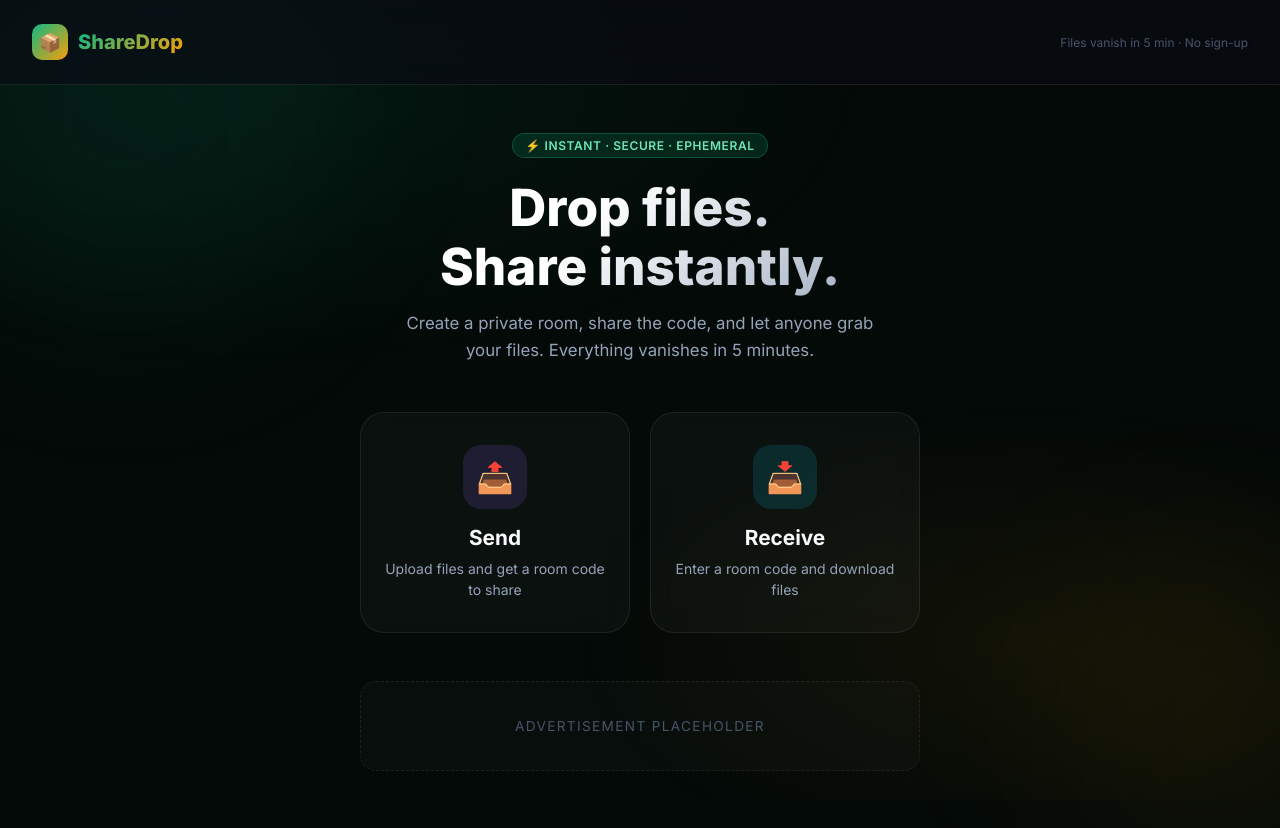
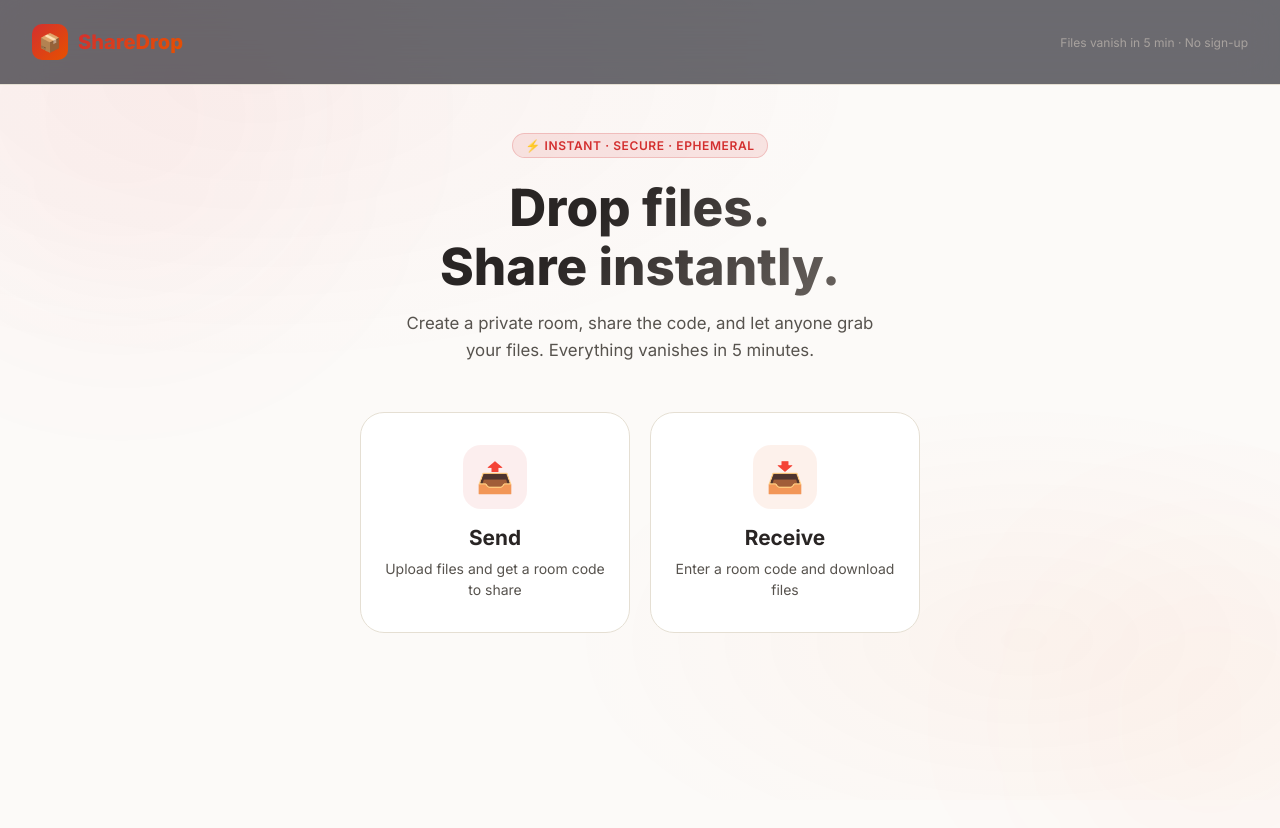
Before and after one commit to mohd-shayan-ansari/sharedude, a website: page index.html in a window 1280 px wide. After the commit the page ends 800 px from the top, so only its background shows below. Drawn offline with Linux system fonts and the light colour scheme.

Commit message:
style: change theme to beige/red, remove ad banner, enforce word-wrap

```diff
--- a/index.html
+++ b/index.html
@@ -10,28 +10,28 @@
   <link href="https://fonts.googleapis.com/css2?family=Inter:wght@300;400;500;600;700;800&display=swap" rel="stylesheet" />
   <style>
     /* ─── Reset & Base ─── */
-    *, *::before, *::after { box-sizing: border-box; margin: 0; padding: 0; }
+    *, *::before, *::after { box-sizing: border-box; margin: 0; padding: 0; word-wrap: break-word; overflow-wrap: break-word; }
 
     :root {
-      --bg-deep:      #040a08;
-      --bg-mid:       #091410;
-      --bg-card:      rgba(255,255,255,0.03);
-      --bg-card-hover:rgba(255,255,255,0.06);
-      --border:       rgba(255,255,255,0.08);
-      --border-glow:  rgba(16,185,129,0.5);
-      --accent:       #10b981;
-      --accent-2:     #f59e0b;
-      --accent-grad:  linear-gradient(135deg, #10b981, #f59e0b);
-      --danger:       #ef4444;
-      --success:      #10b981;
-      --text-1:       #f8fafc;
-      --text-2:       #94a3b8;
-      --text-3:       #475569;
+      --bg-deep:      #fcfaf8;
+      --bg-mid:       #f5f1eb;
+      --bg-card:      #ffffff;
+      --bg-card-hover:rgba(255,255,255,0.8);
+      --border:       #e5dfd3;
+      --border-glow:  rgba(211,47,47,0.3);
+      --accent:       #d32f2f;
+      --accent-2:     #e65100;
+      --accent-grad:  linear-gradient(135deg, #d32f2f, #e65100);
+      --danger:       #c62828;
+      --success:      #2e7d32;
+      --text-1:       #292524;
+      --text-2:       #57534e;
+      --text-3:       #a8a29e;
       --radius-sm:    10px;
       --radius-md:    16px;
       --radius-lg:    24px;
-      --shadow-card:  0 8px 32px rgba(0,0,0,0.4);
-      --shadow-glow:  0 0 40px rgba(16,185,129,0.15);
+      --shadow-card:  0 8px 32px rgba(120,110,100,0.08);
+      --shadow-glow:  0 0 40px rgba(211,47,47,0.15);
       --transition:   all 0.25s cubic-bezier(0.4,0,0.2,1);
     }
 
@@ -49,8 +49,8 @@
       position: fixed;
       inset: 0;
       background:
-        radial-gradient(ellipse 80% 60% at 20% 10%, rgba(16,185,129,0.08) 0%, transparent 60%),
-        radial-gradient(ellipse 60% 50% at 80% 80%, rgba(245,158,11,0.06) 0%, transparent 60%);
+        radial-gradient(ellipse 80% 60% at 20% 10%, rgba(211,47,47,0.04) 0%, transparent 60%),
+        radial-gradient(ellipse 60% 50% at 80% 80%, rgba(230,81,0,0.04) 0%, transparent 60%);
       pointer-events: none;
       z-index: 0;
     }
@@ -64,8 +64,8 @@
       z-index: 0;
       animation: orb-float 8s ease-in-out infinite alternate;
     }
-    .orb-1 { width: 400px; height: 400px; background: rgba(16,185,129,0.06); top: -100px; left: -100px; animation-delay: 0s; }
-    .orb-2 { width: 300px; height: 300px; background: rgba(245,158,11,0.05); bottom: -50px; right: -50px; animation-delay: -4s; }
+    .orb-1 { width: 400px; height: 400px; background: rgba(211,47,47,0.03); top: -100px; left: -100px; animation-delay: 0s; }
+    .orb-2 { width: 300px; height: 300px; background: rgba(230,81,0,0.03); bottom: -50px; right: -50px; animation-delay: -4s; }
     @keyframes orb-float { from { transform: translate(0,0) scale(1); } to { transform: translate(30px,20px) scale(1.1); } }
 
     /* ─── Layout ─── */
@@ -132,7 +132,7 @@
       font-weight: 800;
       line-height: 1.15;
       margin-bottom: 14px;
-      background: linear-gradient(135deg, #fff 40%, #94a3b8);
+      background: linear-gradient(135deg, #292524 40%, #78716c);
       -webkit-background-clip: text;
       -webkit-text-fill-color: transparent;
       background-clip: text;
@@ -148,9 +148,9 @@
       display: inline-flex;
       align-items: center;
       gap: 6px;
-      background: rgba(16,185,129,0.15);
-      border: 1px solid rgba(16,185,129,0.3);
-      color: #6ee7b7;
+      background: rgba(211,47,47,0.1);
+      border: 1px solid rgba(211,47,47,0.2);
+      color: #d32f2f;
       font-size: 12px;
       font-weight: 600;
       padding: 4px 12px;
@@ -188,8 +188,8 @@
       opacity: 0;
       transition: opacity 0.3s;
     }
-    .choice-card.send::before { background: radial-gradient(circle at 50% 0%, rgba(139,92,246,0.2), transparent 60%); }
-    .choice-card.receive::before { background: radial-gradient(circle at 50% 0%, rgba(6,182,212,0.2), transparent 60%); }
+    .choice-card.send::before { background: radial-gradient(circle at 50% 0%, rgba(211,47,47,0.05), transparent 60%); }
+    .choice-card.receive::before { background: radial-gradient(circle at 50% 0%, rgba(230,81,0,0.05), transparent 60%); }
     .choice-card:hover { border-color: var(--border-glow); transform: translateY(-4px); box-shadow: var(--shadow-glow); background: var(--bg-card-hover); }
     .choice-card:hover::before { opacity: 1; }
     .choice-card:active { transform: translateY(-2px); }
@@ -200,8 +200,8 @@
       font-size: 30px;
       margin: 0 auto 16px;
     }
-    .send .choice-icon { background: rgba(139,92,246,0.15); }
-    .receive .choice-icon { background: rgba(6,182,212,0.15); }
+    .send .choice-icon { background: rgba(211,47,47,0.08); }
+    .receive .choice-icon { background: rgba(230,81,0,0.08); }
     .choice-card h2 { font-size: 1.3rem; font-weight: 700; margin-bottom: 8px; }
     .choice-card p { font-size: 0.875rem; color: var(--text-2); line-height: 1.5; }
 
@@ -589,23 +589,6 @@
     }
     .info-banner span { flex-shrink: 0; }
 
-    /* ─── Ad Container ─── */
-    .ad-container {
-      width: 100%;
-      max-width: 620px;
-      height: 90px;
-      margin: 32px auto 0;
-      background: rgba(255,255,255,0.02);
-      border: 1px dashed var(--border);
-      border-radius: var(--radius-md);
-      display: flex;
-      align-items: center;
-      justify-content: center;
-      color: var(--text-3);
-      font-size: 0.85rem;
-      text-transform: uppercase;
-      letter-spacing: 0.1em;
-    }
 
     /* ─── Divider ─── */
     .divider { height: 1px; background: var(--border); margin: 20px 0; }
@@ -676,11 +659,6 @@
         </div>
       </div>
 
-      <!-- Advertisement Section -->
-      <div class="ad-container">
-        <!-- Google AdSense or similar ad script can be placed here -->
-        <span>Advertisement Placeholder</span>
-      </div>
     </section>
 
     <!-- ════════════ SEND PANEL ════════════ -->
```
